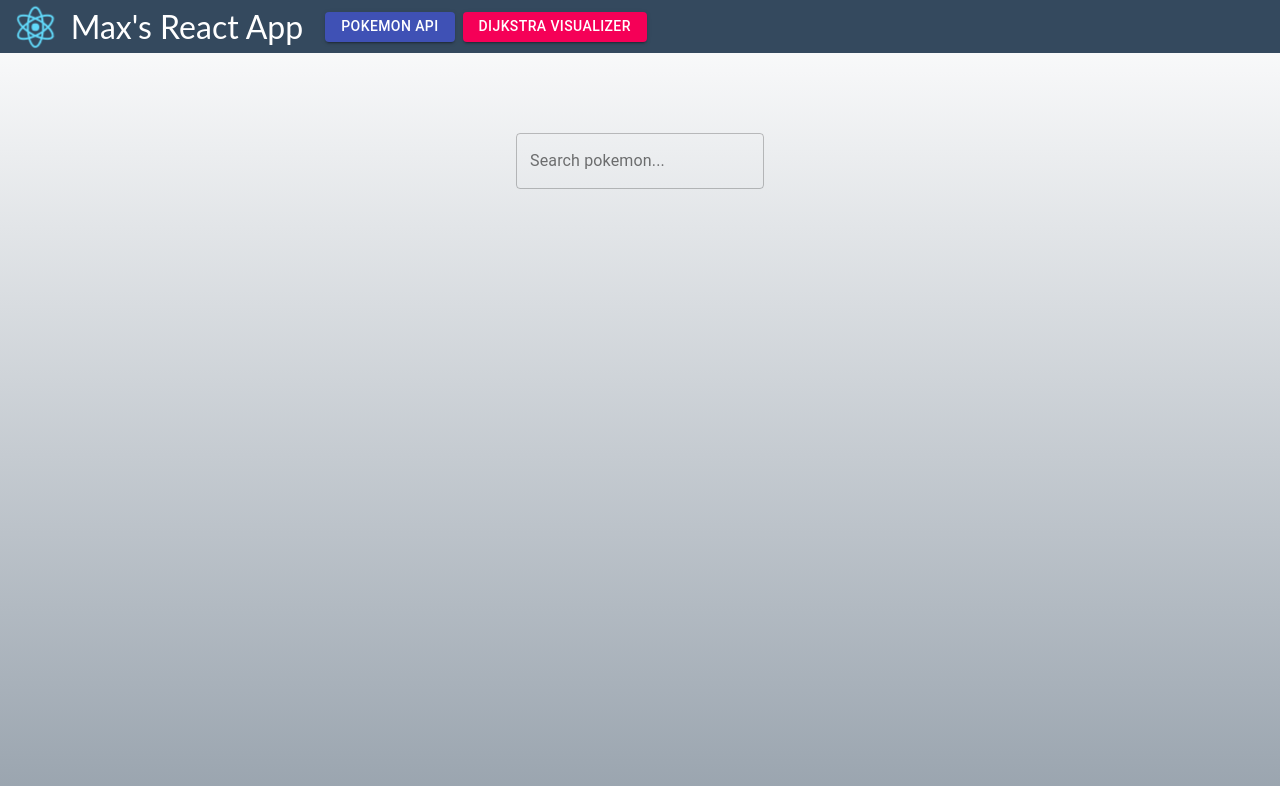
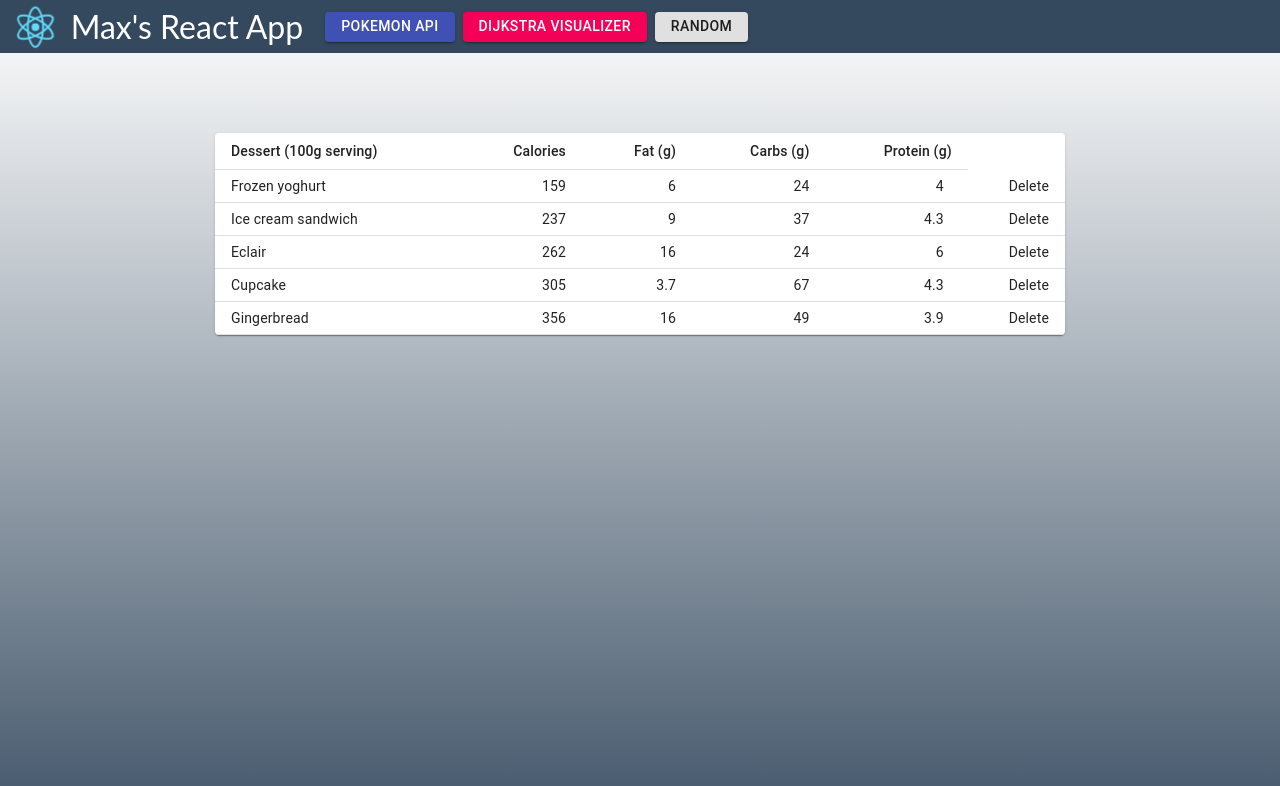
Before and after one commit to mdlivingston/my-react-app, a React (Create React App) app: page /random in a window 1280 px wide. Shown: the top 786 px of the page. Built offline with nearby package versions, Linux system fonts and the light colour scheme.

Commit message:
- added random

```diff
--- a/src/App.css
+++ b/src/App.css
@@ -54,5 +54,5 @@ html, body, .background {
 
 body {
   background: #eee;
-  background: linear-gradient(360deg, rgba(52, 73, 94, 0.5), rgba(0, 0, 200, 0));
+  background: linear-gradient(360deg, rgba(52, 73, 94, 0.9), rgba(0, 0, 200, 0));
 }
--- a/src/App.tsx
+++ b/src/App.tsx
@@ -1,45 +1,17 @@
 import { Box, Button } from '@material-ui/core';
-import Paper from '@material-ui/core/Paper';
-import { makeStyles } from '@material-ui/core/styles';
-import Table from '@material-ui/core/Table';
-import TableBody from '@material-ui/core/TableBody';
-import TableCell from '@material-ui/core/TableCell';
-import TableContainer from '@material-ui/core/TableContainer';
-import TableHead from '@material-ui/core/TableHead';
-import TableRow from '@material-ui/core/TableRow';
 import React from 'react';
 import { BrowserRouter as Router, Link, Route, Switch } from "react-router-dom";
 import './App.css';
 import logo from './logo.svg';
 import PathfindingVisualizer from './PathfindingVisualizer/PathfindingVisualizer';
 import Pokemon from './Pokemon/Pokemon';
-
-const useStyles = makeStyles({
-  table: {
-    minWidth: 650,
-  },
-});
+import Random from './Random/random';
 
 
-function createData(name: string, calories: number, fat: number, carbs: number, protein: number)
-{
-  return { name, calories, fat, carbs, protein };
-}
-
-
-
-const rows = [
-  createData('Frozen yoghurt', 159, 6.0, 24, 4.0),
-  createData('Ice cream sandwich', 237, 9.0, 37, 4.3),
-  createData('Eclair', 262, 16.0, 24, 6.0),
-  createData('Cupcake', 305, 3.7, 67, 4.3),
-  createData('Gingerbread', 356, 16.0, 49, 3.9),
-];
 
 
 function App()
 {
-  const classes = useStyles();
 
   return (
     <Router>
@@ -49,8 +21,11 @@ function App()
         <Button style={{ height: 30, marginRight: 8 }} variant="contained" color="primary" component={Link} to="/pokemon">
           Pokemon API
         </Button>
-        <Button style={{ height: 30 }} variant="contained" color="secondary" component={Link} to="/dijkstra">
+        <Button style={{ height: 30, marginRight: 8 }} variant="contained" color="secondary" component={Link} to="/dijkstra">
           Dijkstra Visualizer
+        </Button>
+        <Button style={{ height: 30, marginRight: 8 }} variant="contained" component={Link} to="/random">
+          Random
         </Button>
       </Box>
 
@@ -59,35 +34,12 @@ function App()
       <Switch>
         <Route path="/pokemon">
           <Pokemon name={'test2'} />
-          <TableContainer component={Paper}>
-            <Table className={classes.table} size="small" aria-label="a dense table">
-              <TableHead>
-                <TableRow>
-                  <TableCell>Dessert (100g serving)</TableCell>
-                  <TableCell align="right">Calories</TableCell>
-                  <TableCell align="right">Fat&nbsp;(g)</TableCell>
-                  <TableCell align="right">Carbs&nbsp;(g)</TableCell>
-                  <TableCell align="right">Protein&nbsp;(g)</TableCell>
-                </TableRow>
-              </TableHead>
-              <TableBody>
-                {rows.map((row) => (
-                  <TableRow key={row.name}>
-                    <TableCell component="th" scope="row">
-                      {row.name}
-                    </TableCell>
-                    <TableCell align="right">{row.calories}</TableCell>
-                    <TableCell align="right">{row.fat}</TableCell>
-                    <TableCell align="right">{row.carbs}</TableCell>
-                    <TableCell align="right">{row.protein}</TableCell>
-                  </TableRow>
-                ))}
-              </TableBody>
-            </Table>
-          </TableContainer>
         </Route>
         <Route path="/dijkstra">
           <PathfindingVisualizer />
+        </Route>
+        <Route path="/random">
+          <Random name={'test2'} />
         </Route>
         <Route path="/">
           <Pokemon name={'test2'} />
--- /dev/null
+++ b/src/Random/random.tsx
@@ -0,0 +1,92 @@
+import { Box } from '@material-ui/core';
+import Paper from '@material-ui/core/Paper';
+import Table from '@material-ui/core/Table';
+import TableBody from '@material-ui/core/TableBody';
+import TableCell from '@material-ui/core/TableCell';
+import TableContainer from '@material-ui/core/TableContainer';
+import TableHead from '@material-ui/core/TableHead';
+import TableRow from '@material-ui/core/TableRow';
+import React from 'react';
+export interface RandomProps
+{
+    name: string;
+}
+
+export interface RandomState
+{
+    isLoading: boolean;
+    rows: any;
+}
+
+
+function createData(name: string, calories: number, fat: number, carbs: number, protein: number)
+{
+    return { name, calories, fat, carbs, protein };
+}
+
+
+
+const rows = [
+    createData('Frozen yoghurt', 159, 6.0, 24, 4.0),
+    createData('Ice cream sandwich', 237, 9.0, 37, 4.3),
+    createData('Eclair', 262, 16.0, 24, 6.0),
+    createData('Cupcake', 305, 3.7, 67, 4.3),
+    createData('Gingerbread', 356, 16.0, 49, 3.9),
+];
+
+
+
+
+
+
+class Random extends React.Component<RandomProps, RandomState> {
+    state = { isLoading: false, rows: rows };
+
+    render()
+    {
+        return (
+            <React.Fragment>
+                <Box style={{ display: 'flex', alignItems: 'center', justifyContent: 'center' }} m={10}>
+                    <TableContainer style={{ width: '850px' }} component={Paper}>
+                        <Table size="small" aria-label="a dense table">
+                            <TableHead>
+                                <TableRow>
+                                    <TableCell>Dessert (100g serving)</TableCell>
+                                    <TableCell align="right">Calories</TableCell>
+                                    <TableCell align="right">Fat&nbsp;(g)</TableCell>
+                                    <TableCell align="right">Carbs&nbsp;(g)</TableCell>
+                                    <TableCell align="right">Protein&nbsp;(g)</TableCell>
+                                </TableRow>
+                            </TableHead>
+                            <TableBody>
+                                {rows.map((row: any, i: number) => (
+                                    <TableRow key={row.name}>
+                                        <TableCell component="th" scope="row">
+                                            {row.name}
+                                        </TableCell>
+                                        <TableCell align="right">{row.calories}</TableCell>
+                                        <TableCell align="right">{row.fat}</TableCell>
+                                        <TableCell align="right">{row.carbs}</TableCell>
+                                        <TableCell align="right">{row.protein}</TableCell>
+                                        <TableCell onClick={() => this.removeItem(i)} align="right">
+                                            Delete
+                                        </TableCell>
+                                    </TableRow>
+                                ))}
+                            </TableBody>
+                        </Table>
+                    </TableContainer>
+                </Box>
+            </React.Fragment>
+        );
+    }
+
+    removeItem(i: number)
+    {
+        rows.splice(i, 1);
+        this.setState({ rows: rows, isLoading: false })
+    }
+
+}
+
+export default Random;
```
